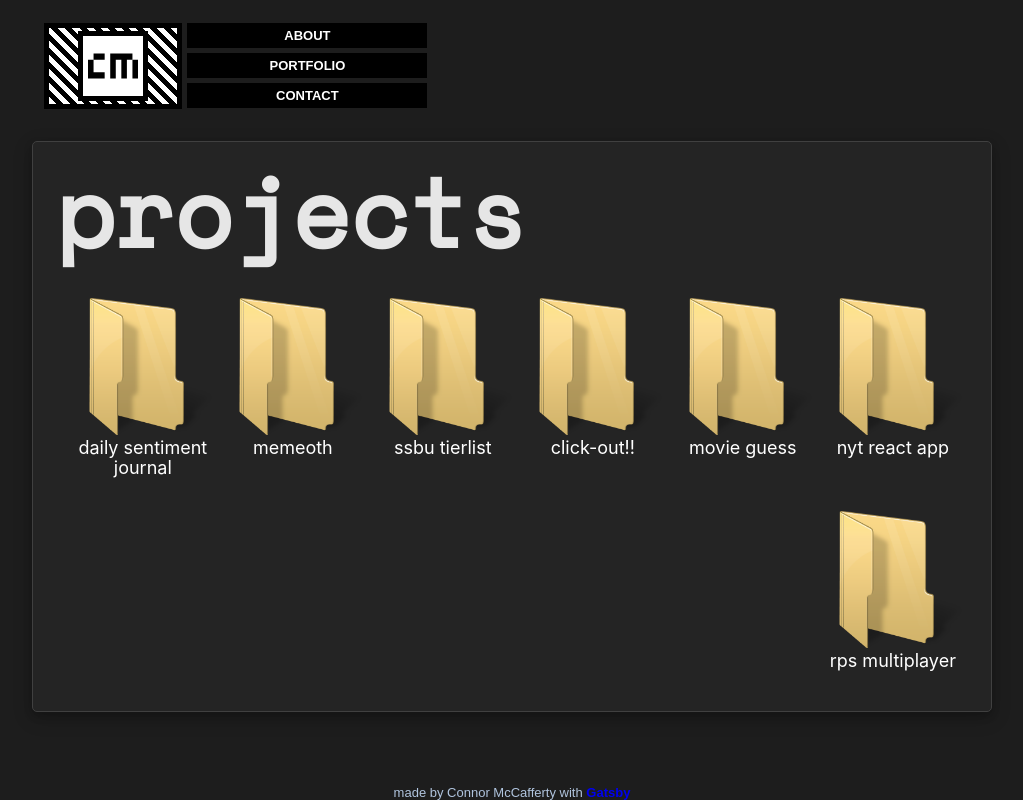
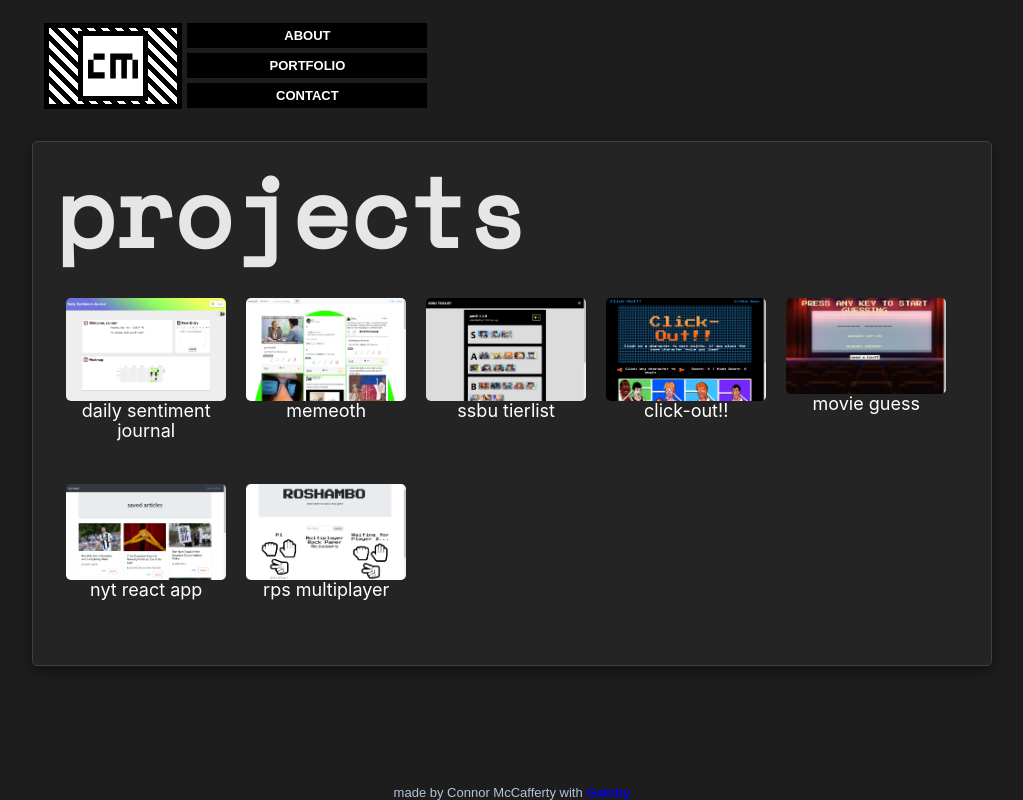
Before and after one commit to mccaffertycr/gatsby-portfolio, a Gatsby site: page /portfolio in a window 1280 px wide. Shown: the whole page, without its empty margins (128-1151 px from the left). Built offline with nearby package versions, Linux system fonts and the light colour scheme; Gatsby itself is replaced by a stand-in of ours.

Commit message:
custom project images for portfolio page

```diff
--- a/src/components/layout.css
+++ b/src/components/layout.css
@@ -643,12 +643,15 @@ pre tt:after {
 }
 
 .social-link:hover {
-  color: black;
+  color: lightsteelblue;
 }
 
 @media only screen and (max-width: 480px) {
   html {
     font-size: 100%;
+  }
+  .heading {
+    font-size: 4rem;
   }
   .about-container {
     flex-direction: column;
@@ -657,4 +660,7 @@ pre tt:after {
   .headshot-wrapper {
     max-width: 400px;
   }
+  .projects-container {
+    justify-content: center !important;
+  }
 }
--- a/src/components/project.js
+++ b/src/components/project.js
@@ -1,16 +1,65 @@
 import React from 'react'
+import { StaticQuery, graphql } from 'gatsby'
+// import Folder from './folder'
 
-import Folder from './folder'
+import Img from 'gatsby-image'
 
-const Project = ({ name, url }) => (
-  <div style={{ width: 150, textAlign: `center` }}>
-    <a href={url} style={{ textDecoration: `none`, fontSize: 12 }}>
-      <Folder />
-      <h2 style={{ fontSize: 18, fontWeight: `normal`, color: `white` }}>
-        {name}
-      </h2>
-    </a>
-  </div>
+export const projectScreenshot = graphql`
+  fragment projectScreenshot on File {
+    childImageSharp {
+      fluid(maxWidth: 150) {
+        ...GatsbyImageSharpFluid
+      }
+    }
+  }
+`
+
+const Project = ({ name, url, idx }) => (
+  <StaticQuery
+    query={graphql`
+      query {
+        placeholderImage1: file(relativePath: { eq: "dsj_screenshot.png" }) {
+          ...projectScreenshot
+        }
+        placeholderImage2: file(
+          relativePath: { eq: "memeoth_screenshot.png" }
+        ) {
+          ...projectScreenshot
+        }
+        placeholderImage3: file(
+          relativePath: { eq: "ssbu-tierlist_screenshot.png" }
+        ) {
+          ...projectScreenshot
+        }
+        placeholderImage4: file(
+          relativePath: { eq: "clickout_screenshot.png" }
+        ) {
+          ...projectScreenshot
+        }
+        placeholderImage5: file(
+          relativePath: { eq: "movie-guess_screenshot.png" }
+        ) {
+          ...projectScreenshot
+        }
+        placeholderImage6: file(relativePath: { eq: "nyt_screenshot.png" }) {
+          ...projectScreenshot
+        }
+        placeholderImage7: file(relativePath: { eq: "rps_screenshot.png" }) {
+          ...projectScreenshot
+        }
+      }
+    `}
+    render={data => {
+      return (
+        <div style={{ width: 180, textAlign: 'center', padding: 10 }}>
+          <Img fluid={data[`placeholderImage${idx}`].childImageSharp.fluid} />
+          <h2 style={{ fontSize: 18, fontWeight: `normal`, color: `white` }}>
+            {name}
+          </h2>
+        </div>
+      )
+    }}
+  />
 )
 
 export default Project
--- a/src/pages/contact.js
+++ b/src/pages/contact.js
@@ -10,6 +10,7 @@ const Contact = () => (
     <div>
       <h1 className="heading">contact</h1>
     </div>
+    <div style={{ textAlign: `right` }}>
       <a
         className="social-link"
         href="https://www.linkedin.com/in/connor-mccafferty-64592a162/"
@@ -32,13 +33,14 @@ const Contact = () => (
       >
         <FaTwitter size={'5rem'} />
       </a>
-    <p style={{ marginTop: `1.45rem` }}>
+      <p style={{ marginTop: `1.45rem`, textAlign: 'left' }}>
         <strong>email</strong> <br />
         mccaffertycr@gmail.com <br />
         <br />
         <strong>phone</strong> <br />
         (267) 258-8994
       </p>
+    </div>
   </Layout>
 )
 
--- a/src/pages/portfolio.js
+++ b/src/pages/portfolio.js
@@ -8,24 +8,37 @@ const projects = [
   {
     name: `daily sentiment journal`,
     url: `https://daily-sentiment-journal.herokuapp.com/`,
+    imgUrl: '/dsj_screenshot',
   },
   {
     name: `memeoth`,
     url: `http://www.memeoth.com`,
+    imgUrl: '/memeoth_screenshot',
   },
   {
     name: `ssbu tierlist`,
     url: `http://ssbutierlist.com`,
+    imgUrl: '/ssbu-tierlist_screenshot',
   },
   {
     name: `click-out!!`,
     url: `https://mccaffertycr.github.io/clicky-game/`,
+    imgUrl: '/clickout_screenshot',
   },
-  { name: `movie guess`, url: `https://mccaffertycr.github.io/movie-guess/` },
-  { name: `nyt react app`, url: `https://nyt-mern-simple.herokuapp.com/` },
+  {
+    name: `movie guess`,
+    url: `https://mccaffertycr.github.io/movie-guess/`,
+    imgUrl: '/movie-guess_screenshot',
+  },
+  {
+    name: `nyt react app`,
+    url: `https://nyt-mern-simple.herokuapp.com/`,
+    imgUrl: '/nyt_screenshot',
+  },
   {
     name: `rps multiplayer`,
     url: `https://mccaffertycr.github.io/rps-multiplayer`,
+    imgUrl: '/rps_screenshot',
   },
 ]
 
@@ -35,14 +48,15 @@ const Portfolio = () => (
     <div>
       <h1 className="heading">projects</h1>
       <div
+        className="projects-container"
         style={{
           display: `flex`,
           flexFlow: `row wrap`,
-          justifyContent: `flex-end`,
+          justifyContent: `flex-start`,
         }}
       >
-        {projects.map(p => (
-          <Project name={p.name} url={p.url} />
+        {projects.map((p, i) => (
+          <Project key={i} name={p.name} url={p.url} idx={i + 1} />
         ))}
       </div>
     </div>
```
Also changed, not shown: src/images/clickout_screenshot.png (added), src/images/dsj_screenshot.png (added), src/images/memeoth_screenshot.png (added), src/images/movie-guess_screenshot.png (added), src/images/nyt_screenshot.png (added), src/images/rps_screenshot.png (added), src/images/ssbu-tierlist_screenshot.png (added). Lines whose indentation alone changed are shown as unchanged.
